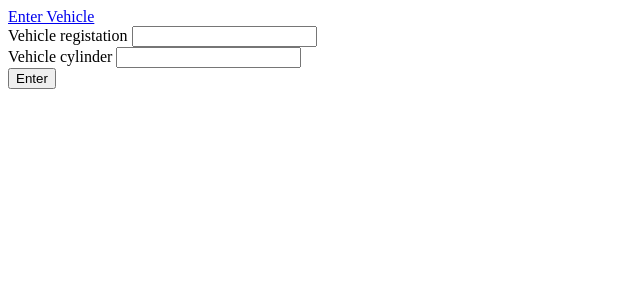
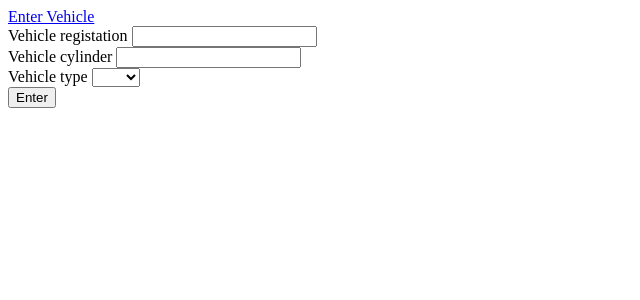
Before and after one commit to YesidHoyos/parking, an Angular app: page /enter-vehicle in a window 1280 px wide. Shown: the top 300 px of the page, without its empty margins (0-640 px from the left). Built offline with nearby package versions, Linux system fonts and the light colour scheme.

Commit message:
the vehicle type field is added to the enter vehicle form

```diff
--- a/src/app/enter-vehicle/enter-vehicle.component.html
+++ b/src/app/enter-vehicle/enter-vehicle.component.html
@@ -12,5 +12,15 @@
         </label>
         <input id="cilindraje" type="text" formControlName="cilindraje">
     </div>
+
+    <div>
+        <label for="tipo">
+            Vehicle type
+        </label>
+        <select name="tipo" id="tipo" formControlName="tipo">
+            <option value="1" selected>Car</option>
+            <option value="2">Bike</option>
+        </select>
+    </div>
     <button type="submit">Enter</button>
 </form>
--- a/src/app/enter-vehicle/enter-vehicle.component.ts
+++ b/src/app/enter-vehicle/enter-vehicle.component.ts
@@ -16,7 +16,8 @@ export class EnterVehicleComponent implements OnInit {
   constructor(private vehicleService: VehicleService, private formBuilder: FormBuilder) {
     this.vehicleForm = this.formBuilder.group({
       placa: '',
-      cilindraje: ''
+      cilindraje: '',
+      tipo: ''
     })
   }
 
--- a/src/app/vehicle.service.ts
+++ b/src/app/vehicle.service.ts
@@ -7,7 +7,7 @@ import { Vehicle } from './vehicle';
 })
 export class VehicleService {
 
-  API_URL: string = 'http://localhost:8000';
+  API_URL: string = 'http://localhost:8080/parqueadero';
 
   constructor(private http: HttpClient) { }
 
--- a/src/app/vehicle.ts
+++ b/src/app/vehicle.ts
@@ -1,4 +1,5 @@
 export class Vehicle {
     placa: string;
     cilindraje: number;
+    tipo: number;
 }
```
